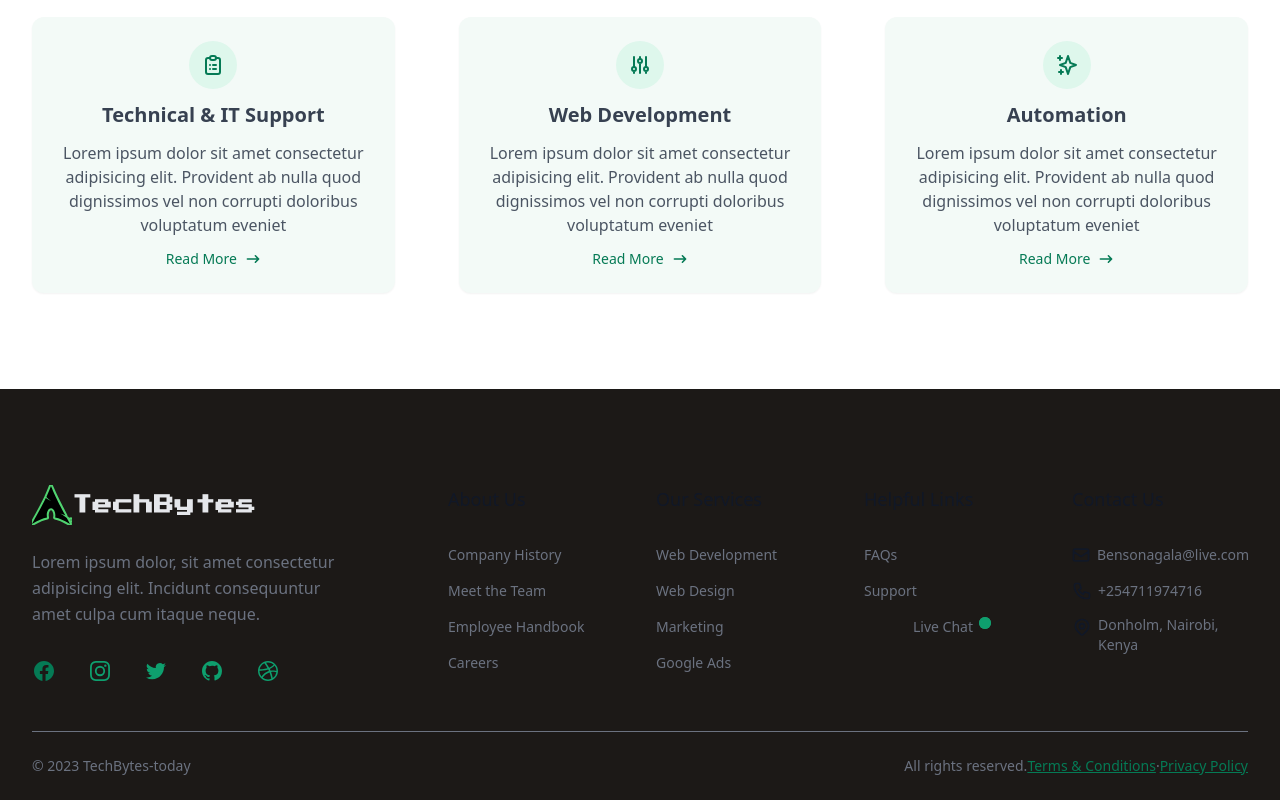
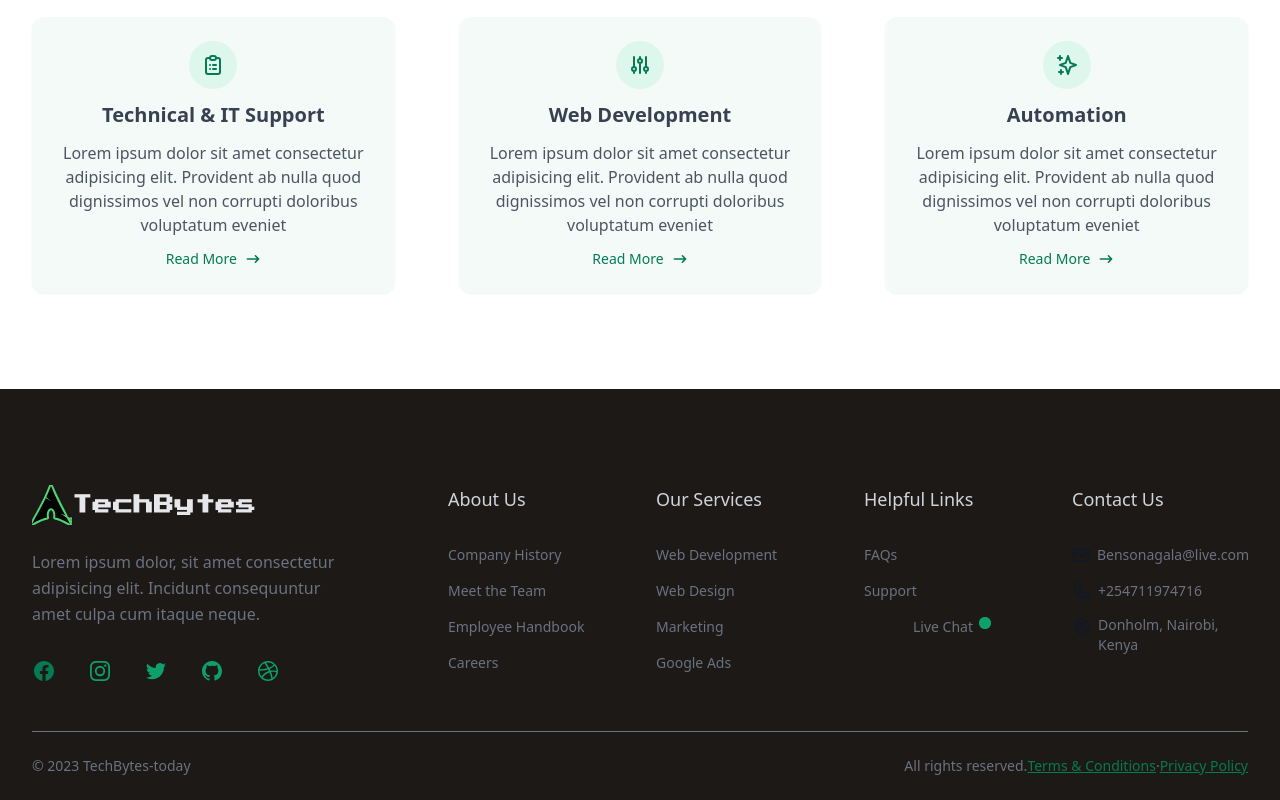
Before and after one commit to Foddie2/TechBytes, a Nuxt app: page / in a window 1280 px wide. Shown: the part 1303-2103 px from the top of the page. Built offline with nearby package versions, Linux system fonts and the light colour scheme.

Commit message:
FAQ page

```diff
--- /dev/null
+++ b/components/FAQ.vue
@@ -0,0 +1,32 @@
+<template>
+	<section class="dark:bg-gray-800 dark:text-gray-100">
+		<div class="container flex flex-col justify-center py-8 md:p-8 mx-auto max-w-screen-xl px-4 pb-6 pt-16 sm:px-6 lg:px-8 lg:pt-24">
+			<h2 class="text-2xl font-semibold sm:text-4xl">Frequently Asked Questions</h2>
+			<p class="mt-4 mb-8 dark:text-gray-400">Sagittis tempor donec id vestibulum viverra. Neque condimentum primis orci at lacus amet bibendum.</p>
+			<div class="space-y-4">
+				<details class="w-full border rounded-lg">
+					<summary class="px-4 py-6 focus:outline-none focus-visible:ri">Ex orci laoreet egestas sapien magna egestas scelerisque?</summary>
+					<p class="px-4 py-6 pt-0 ml-4 -mt-4 dark:text-gray-400 ">Lectus iaculis orci metus vitae ligula dictum per. Nisl per nullam taciti at adipiscing est. </p>
+				</details>
+				<details class="w-full border rounded-lg">
+					<summary class="px-4 py-6 focus:outline-none focus-visible:ri">Lorem at arcu rutrum viverra metus sapien venenatis lobortis odio?</summary>
+					<p class="px-4 py-6 pt-0 ml-4 -mt-4 dark:text-gray-400">Tincidunt ut hac condimentum rhoncus phasellus nostra. Magna porttitor egestas tincidunt neque vehicula potenti. </p>
+				</details>
+				<details class="w-full border rounded-lg">
+					<summary class="px-4 py-6 focus:outline-none focus-visible:ri">Eleifend feugiat sollicitudin laoreet adipiscing bibendum suscipit erat?</summary>
+					<p class="px-4 py-6 pt-0 ml-4 -mt-4 dark:text-gray-400">Justo libero tellus integer tincidunt justo semper consequat venenatis aliquet imperdiet. Ultricies urna proin fusce nulla pretium sodales vel magna et massa euismod vulputate sed. </p>
+				</details>
+			</div>
+		</div>
+	</section>
+</template>
+
+<script>
+    export default {
+
+    }
+</script>
+
+<style lang="scss" scoped>
+
+</style>
--- a/components/Footer.vue
+++ b/components/Footer.vue
@@ -140,7 +140,7 @@
 
         <div class="grid grid-cols-1 gap-8 sm:grid-cols-2 md:grid-cols-4 lg:col-span-2">
           <div class="text-center sm:text-left">
-            <p class="text-lg font-medium text-gray-900">About Us</p>
+            <p class="text-lg font-medium text-gray-300">About Us</p>
 
             <ul class="mt-8 space-y-4 text-sm">
               <li>
@@ -170,7 +170,7 @@
           </div>
 
           <div class="text-center sm:text-left">
-            <p class="text-lg font-medium text-gray-900">Our Services</p>
+            <p class="text-lg font-medium text-gray-300">Our Services</p>
 
             <ul class="mt-8 space-y-4 text-sm">
               <li>
@@ -200,7 +200,7 @@
           </div>
 
           <div class="text-center sm:text-left">
-            <p class="text-lg font-medium text-gray-900">Helpful Links</p>
+            <p class="text-lg font-medium text-gray-300">Helpful Links</p>
 
             <ul class="mt-8 space-y-4 text-sm">
               <li>
@@ -238,7 +238,7 @@
           </div>
 
           <div class="text-center sm:text-left">
-            <p class="text-lg font-medium text-gray-900">Contact Us</p>
+            <p class="text-lg font-medium text-gray-300">Contact Us</p>
 
             <ul class="mt-8 space-y-4 text-sm">
               <li>
--- a/pages/about.vue
+++ b/pages/about.vue
@@ -2,6 +2,7 @@
     <div>
         <Navbar/>
         <AboutHero/>
+        <FAQ/>
         <Footer/>
 
     </div>
```
Also changed, not shown: components/About.vue (line endings or trailing spaces).
